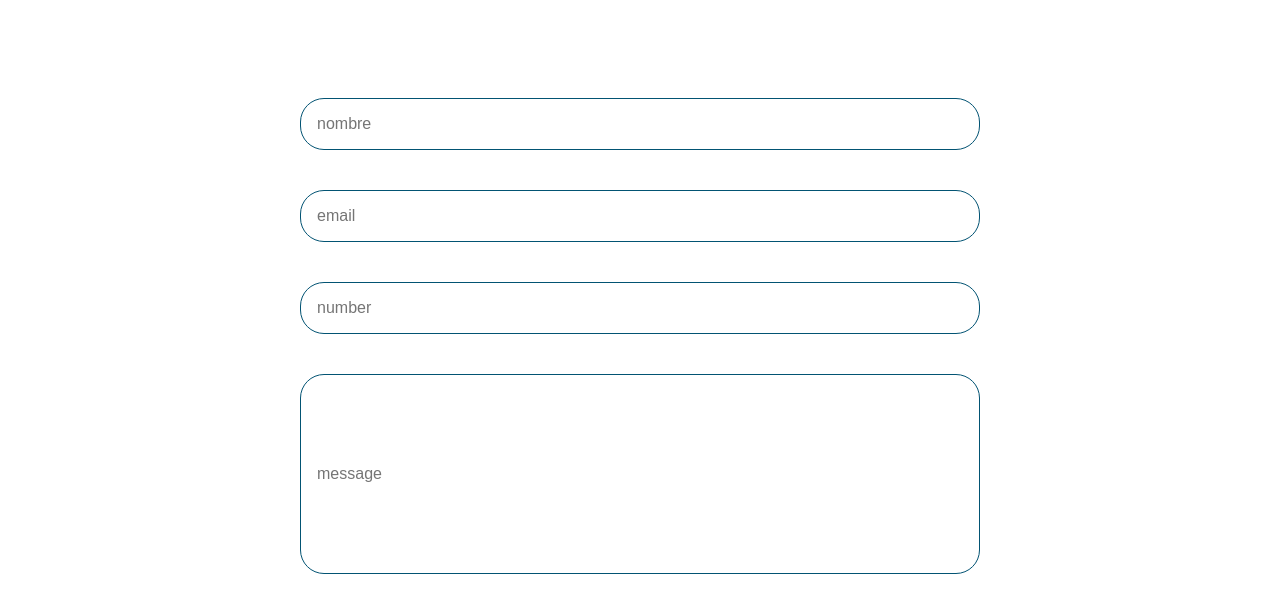
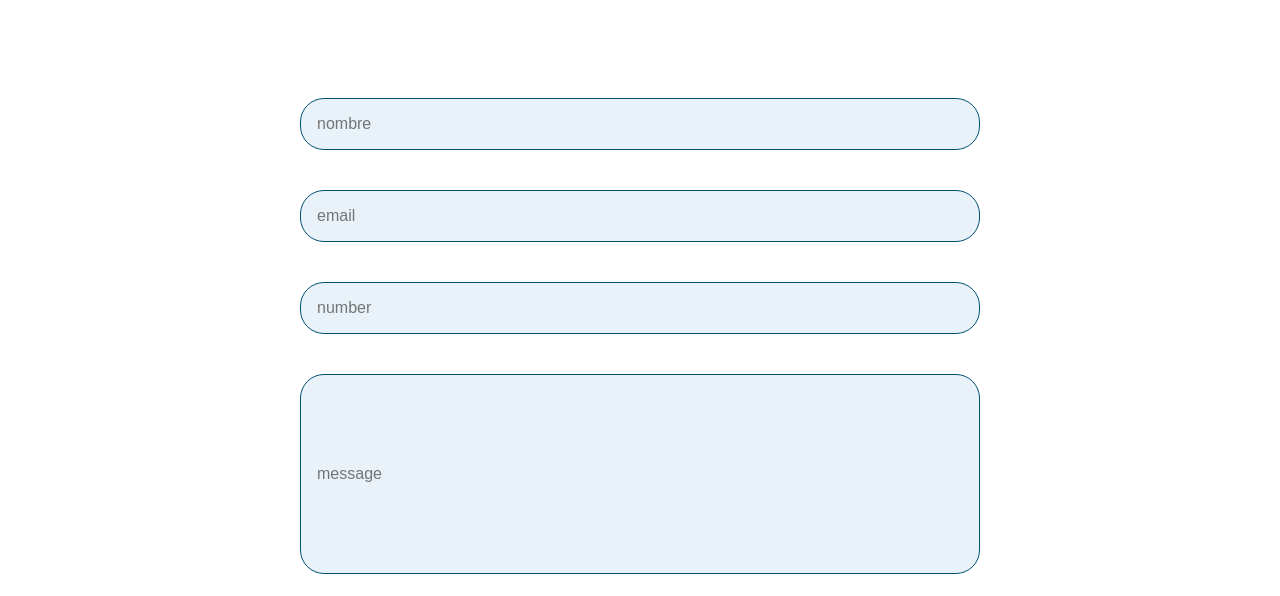
Before and after one commit to limferth/net, a plain HTML site: page contact.html in a window 1280 px wide. Shown: the part 204-800 px from the top of the page. Drawn offline with nearby package versions, Linux system fonts and the light colour scheme.

Commit message:
mejoras al estilo css

```diff
--- a/style.css
+++ b/style.css
@@ -728,6 +728,7 @@ footer .column a:hover{
     border: 1px solid var(--blue-green);
     width: 100%;
     font-size: 1.6rem;
+    background-color: #e9f2f8;
 }
 .form .input-group input:nth-child(4){
     height: 200px;
```
